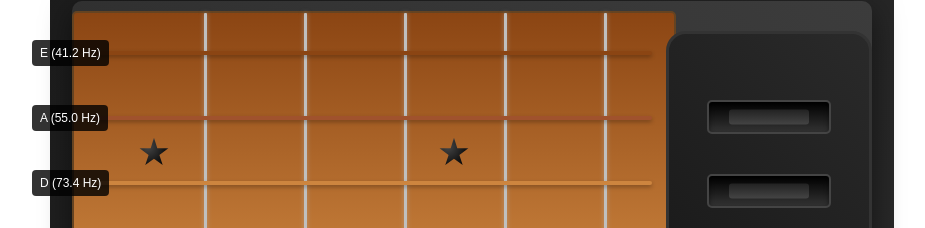
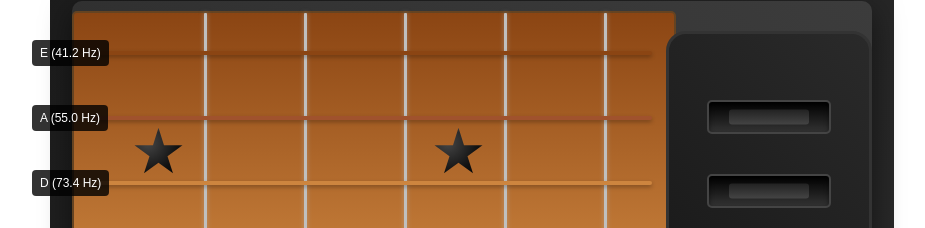
Before and after one commit to LigeTS/bass-guitar, a React (Vite) app: page / in a window 1280 px wide. Shown: the part 257-485 px from the top of the page, without its empty margins (168-1093 px from the left). Built offline with nearby package versions, Linux system fonts and the light colour scheme.

Commit message:
adjust size of marker to 50

```diff
--- a/src/components/BassGuitar.css
+++ b/src/components/BassGuitar.css
@@ -193,8 +193,8 @@
   position: absolute;
   top: 50%;
   transform: translateY(-50%);
-  width: 30px;
-  height: 30px;
+  width: 50px;
+  height: 50px;
   /* Updated to shiny black gradient */
   background: radial-gradient(circle at 30% 30%,
     #444 0%,
@@ -206,7 +206,7 @@
   box-shadow:
     0 0 10px rgba(255, 255, 255, 0.2),
     inset 0 0 4px rgba(255, 255, 255, 0.3);
-  left: -65px;
+  left: -70.5px;
   z-index: 2;
 }
 
```
